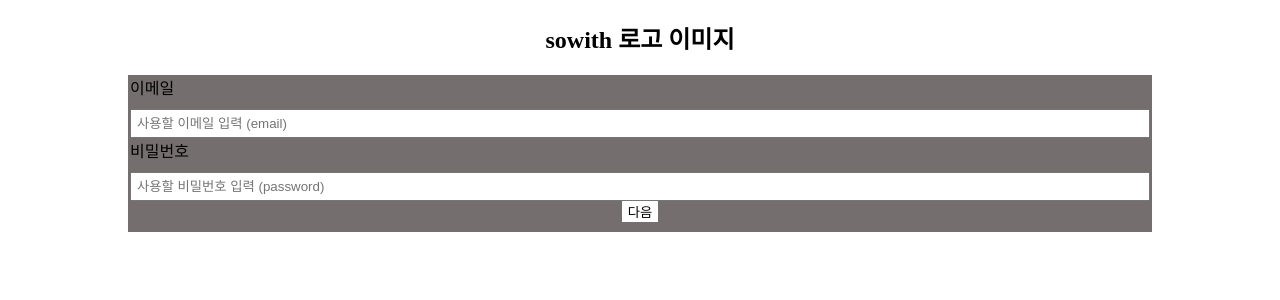
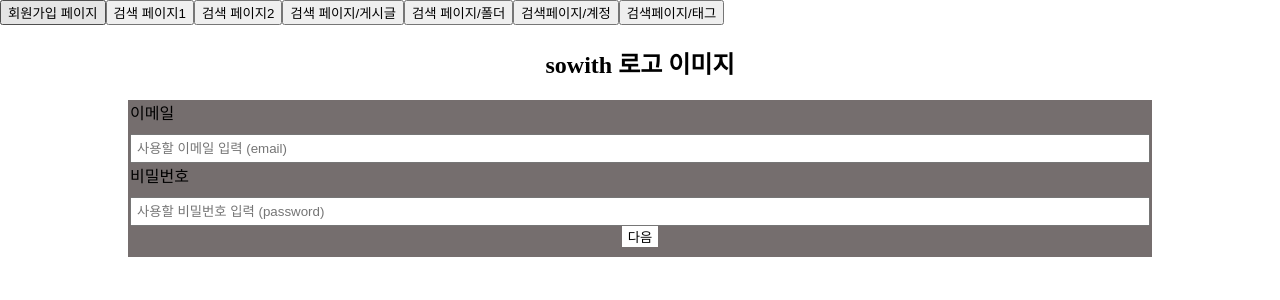
Before and after one commit to Sowith/sowith, a React (Create React App) app: page / in a window 1280 px wide. Shown: the top 300 px of the page. Built offline with nearby package versions, Linux system fonts and the light colour scheme; no server answers; a web font is replaced by a local one.

Commit message:
🛠️Feat: 라우트 추가 테스트용 페이지 라우트 추가 Related: #3

```diff
--- a/src/App.js
+++ b/src/App.js
@@ -1,17 +1,57 @@
-import React from "react";
-import { BrowserRouter, Routes, Route } from "react-router-dom";
-import { MyGlobalStyle } from "../src/style/GlobalStyle";
+import React from 'react';
+import { BrowserRouter, Routes, Route, Link } from 'react-router-dom';
+import { MyGlobalStyle } from '../src/style/GlobalStyle';
 
 //pages
-import { SignUP } from "./pages/SignUpPage";
+import { SignUP } from './pages/SignUpPage';
+import { Search } from './pages/search/SearchPage';
+import { Search2 } from './pages/search/SearchPage2';
+import { SearchWithFolder } from './pages/search/SearchWithFolderPage';
+import { SearchWithPost } from './pages/search/SearchWithPostPage';
+import { SearchWithAccount } from './pages/search/SearchWithAccountPage';
+import { SearchWithTag } from './pages/search/SearchWithTagPage';
 
 function App() {
   return (
     <BrowserRouter>
       <MyGlobalStyle />
-        <Routes>
-          <Route path="/" element={<SignUP />} />
-        </Routes>
+
+      <div>
+        <Link to="/signup">
+          <button>회원가입 페이지</button>
+        </Link>
+        <Link to="/search1">
+          <button>검색 페이지1</button>
+        </Link>
+        <Link to="/search2">
+          <button>검색 페이지2</button>
+        </Link>
+        <Link to="/searchwithpost">
+          <button>검색 페이지/게시글</button>
+        </Link>
+        <Link to="/searchwithfolder">
+          <button>검색 페이지/폴더</button>
+        </Link>
+        <Link to="/searchwithaccount">
+          <button>검색페이지/계정</button>
+        </Link>
+        <Link to="/searchwithtag">
+          <button>검색페이지/태그</button>
+        </Link>
+      </div>
+      <Routes>
+        <Route path="/" element={<SignUP />} />
+        <Route path="/signup" element={<SignUP />} />
+        <Route path="/search1" element={<Search />}></Route>
+        <Route path="/search2" element={<Search2 />}></Route>
+        <Route path="/searchwithpost" element={<SearchWithPost />}></Route>
+        <Route path="/searchwithfolder" element={<SearchWithFolder />}></Route>
+        <Route
+          path="/searchwithaccount"
+          element={<SearchWithAccount />}
+        ></Route>
+        <Route path="/searchwithtag" element={<SearchWithTag />}></Route>
+      </Routes>
     </BrowserRouter>
   );
 }
```
